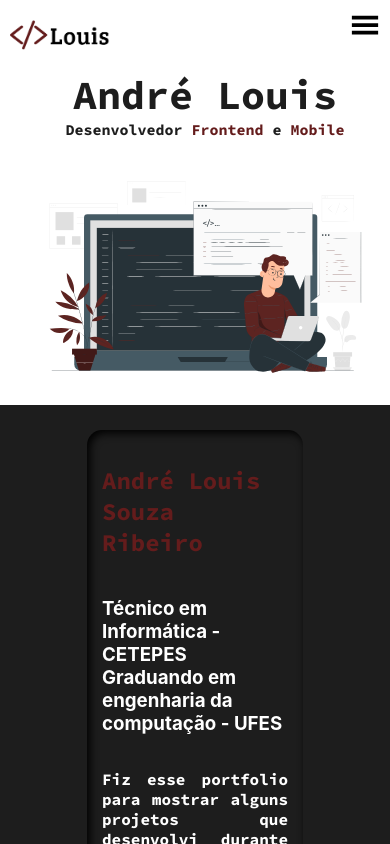
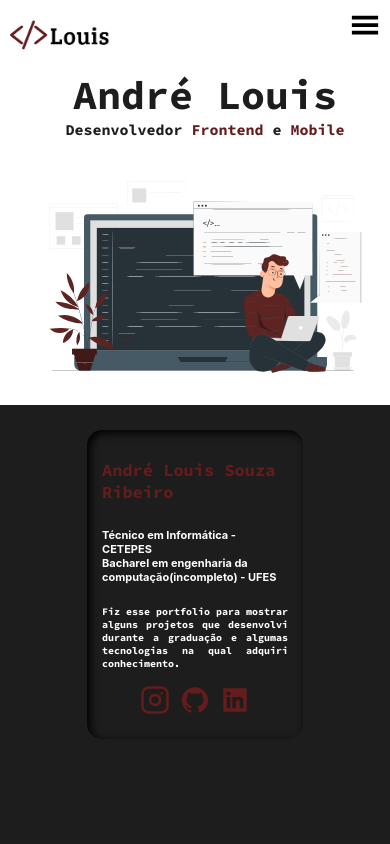
Before and after one commit to aandrelouis/repositorio, a Next.js app: page / in a window 390 px wide. Shown: the top 844 px of the page. Built offline with nearby package versions, Linux system fonts and the light colour scheme; a web font is replaced by a local one.

Commit message:
correçao dos tamanhos dos containers

```diff
--- a/containers/Hello/index.js
+++ b/containers/Hello/index.js
@@ -14,7 +14,7 @@ export function Hello(){
                 </div>
 
                 <h3>Técnico em Informática - CETEPES<br/>
-                    Graduando em engenharia da computação - UFES</h3>
+                   Bacharel em engenharia da computação(incompleto) - UFES</h3>
 
                 <p>
                   Fiz esse portfolio para mostrar alguns projetos que desenvolvi durante a graduação e algumas tecnologias
--- a/containers/Intro/index.js
+++ b/containers/Intro/index.js
@@ -2,11 +2,13 @@ import styles from '../../styles/containers/Intro.module.css';
 import Particles from "react-tsparticles";
 import { FiInstagram } from 'react-icons/fi';
 import { AiFillLinkedin,AiFillGithub } from 'react-icons/ai';
-
+import { Header} from '../Header'
 
 
 export function Intro(){
      return(
+        <div className={styles.containerAll}>
+            <Header />
             <div className={styles.container}>
                 <div className={styles.boxResume}>
                         <h1>André Louis</h1>
@@ -17,5 +19,6 @@ export function Intro(){
                     <img data-aos="fade-right" className={styles.Photo}  src="/Intro/intro.svg" alt="andre louis" />
                 </div>
             </div>
+        </div>
     )
 }
--- a/pages/index.js
+++ b/pages/index.js
@@ -25,7 +25,6 @@ export default function Home() {
         <meta name="description" content="site do André Louis" />
       </Head>
 
-      <Header />
       <Intro />
       <Hello />
       <Techs />
--- a/styles/containers/Colab.module.css
+++ b/styles/containers/Colab.module.css
@@ -1,7 +1,7 @@
 .container {
     background-color: var(--white);
     width: 100%;
-    height: 100%;
+    height: 100vh;
     display: flex;
     flex-direction: column;
     margin: 0px;
@@ -19,3 +19,9 @@
     margin: 0;
     padding: 0;
 }
+
+@media (max-width: 1100px){
+    .container {
+        height: 100%;
+    }
+}
--- a/styles/containers/Contact.module.css
+++ b/styles/containers/Contact.module.css
@@ -1,16 +1,15 @@
 .container{
     background-color: var(--gray-dark);
     width: 100%;
+    height: 100%;
     padding: 10px;
     color:var(--red);
     display: flex;
-    flex-direction: column;
-
+    flex-direction: column
 }
 
 .title h1 {
     width: 100%;
-    margin:0px;
 }
 
 .content {
--- a/styles/containers/Header.module.css
+++ b/styles/containers/Header.module.css
@@ -100,7 +100,6 @@
     }
 }
 
-
 @media (max-width: 520px){
     .boxName {
         height: 45px;
--- a/styles/containers/Hello.module.css
+++ b/styles/containers/Hello.module.css
@@ -9,7 +9,7 @@
     align-items: center;
     background-color: var(--gray-dark);
     width: 100%;
-    height: 100%;
+    height: 100vh;
 
 }
 .boxPhoto {
@@ -105,10 +105,20 @@
     .container{
         flex-direction: column;
     }
+    .boxTitle h2{
+       font-size: 20px;
+    }
+
+    .boxResume h3{
+        font-size: 15px;
+    }
+    .boxResume p{
+        font-size: 12px;
+    }
     .Photo {
         width: 200px;
         border-radius: 50%;
-        margin: 15px;
+        margin: 10px;
     }
     .boxPhoto {
         width: 100%;
@@ -118,8 +128,57 @@
     }
 }
 
-@media (max-width: 300px){
+@media (max-width: 600px){
+    .boxTitle h2{
+       font-size: 18px;
+    }
+
+    .boxResume h3{
+        font-size: 13px;
+    }
+    .boxResume p{
+        font-size: 11px;
+    }
+    .Icon{
+        width: 35px;
+        height: 35px;
+    }
+}
+
+@media (max-width: 410px){
+    .boxTitle h2{
+       font-size: 17px;
+    }
+
+    .boxResume h3{
+        font-size: 11px;
+    }
+    .boxResume p{
+        font-size: 10px;
+    }
+    .Icon{
+        width: 30px;
+        height: 30px;
+    }
+}
+
+
+@media (max-width: 320px){
     .Photo {
         width: 150px;
     }
+    .boxTitle h2{
+        font-size: 16px;
+     }
+
+     .boxResume h3{
+         font-size: 10px;
+     }
+     .boxResume p{
+         font-size: 9px;
+     }
+     .Icon{
+         width: 20px;
+         height: 20px;
+     }
 }
--- a/styles/containers/Intro.module.css
+++ b/styles/containers/Intro.module.css
@@ -1,4 +1,13 @@
 @import url('https://fonts.googleapis.com/css2?family=Inconsolata:wght@400;700&family=Source+Code+Pro:wght@400;700&family=Zen+Kaku+Gothic+Antique:wght@700&display=swap');
+
+
+.containerAll {
+    height: 100vh;
+    width: 100%;
+    display: flex;
+    flex-direction: column;
+}
+
 
 .container {
     margin: 0px;
@@ -9,7 +18,6 @@
     align-items: center;
     background-color: var(--white);
     width: 100%;
-    height: 550px;
 
 }
 .boxPhoto {
@@ -66,6 +74,9 @@
 }
 
 @media (max-width: 900px){
+    .containerAll{
+        height: 100%;
+    }
     .container{
         flex-direction: column;
         margin-bottom: 10px;
```
Lines whose indentation alone changed are shown as unchanged.
